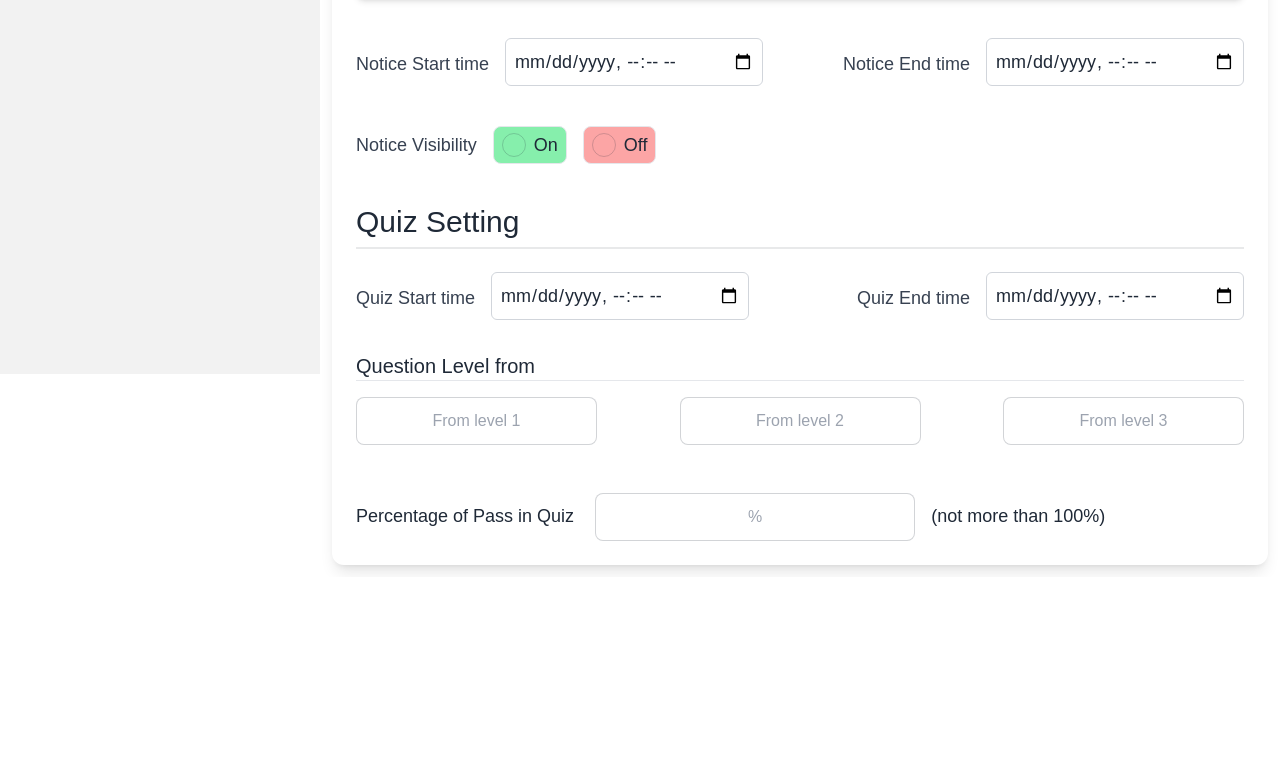
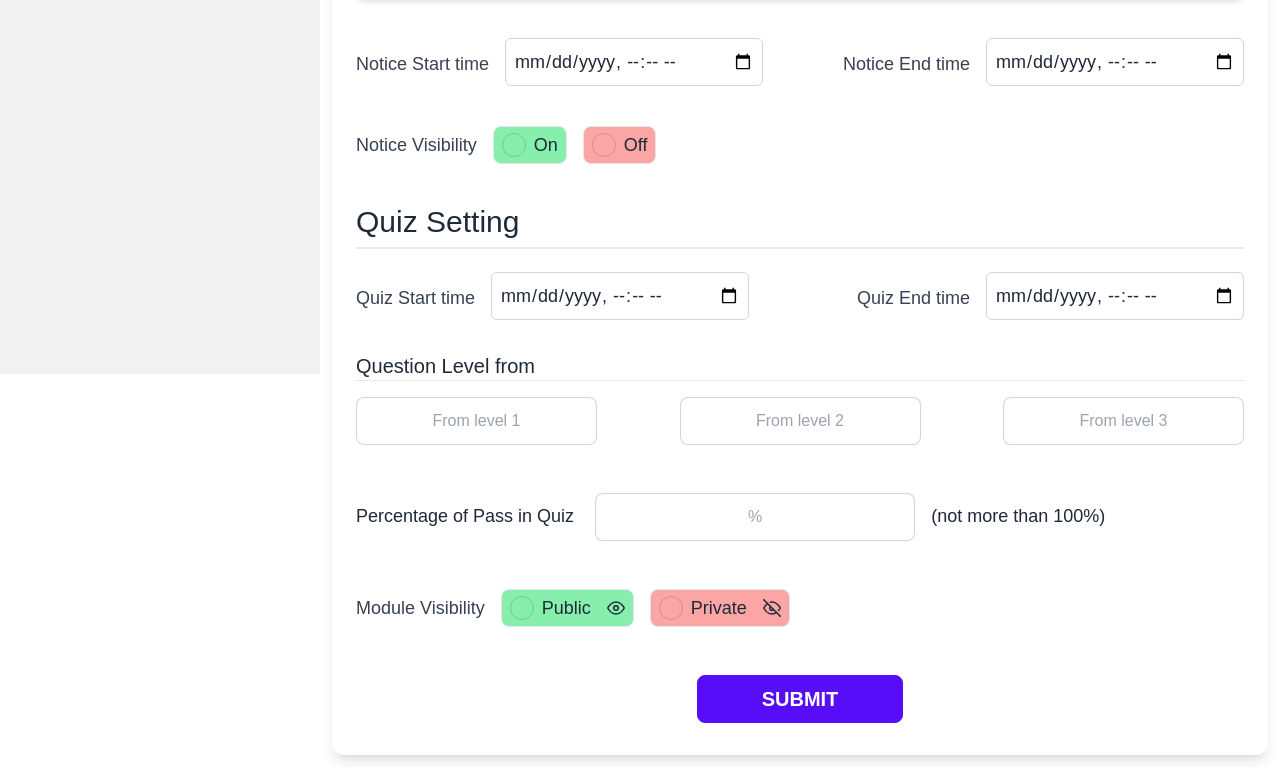
Before and after one commit to assraf-nur-p2m/Self-Assessment-Portal, a React (Vite) app: page /dashboard/create-module in a window 1280 px wide. Shown: the part 502-1269 px from the top of the page. Before the commit the page ends 1079 px from the top, so only its background shows below. Built offline with nearby package versions, Linux system fonts and the light colour scheme; no server answers.

Commit message:
adding handle form

```diff
--- a/src/Components/Admin/CreateModule.jsx
+++ b/src/Components/Admin/CreateModule.jsx
@@ -1,4 +1,5 @@
 import React, { useEffect, useState } from "react";
+import { FiEye, FiEyeOff } from "react-icons/fi";
 
 export default function CreateModule() {
   const [category, setCategory] = useState([]);
@@ -11,9 +12,14 @@ export default function CreateModule() {
       });
   }, []);
 
+  const handleCreateModule = (e) => {
+    e.preventDefault();
+  };
+
   return (
     <div>
       <div className="p-2 shadow-lg rounded-xl h-auto">
+        <form action="" onSubmit={handleCreateModule}>
           <div>
             <div className="form-control p-4">
               <label className="label mb-0">
@@ -72,7 +78,9 @@ export default function CreateModule() {
                 />
               </div>
               <div className="p-4 flex items-center gap-4">
-              <p className="mb-1 font-medium text-gray-700">Notice End time</p>
+                <p className="mb-1 font-medium text-gray-700">
+                  Notice End time
+                </p>
                 <input
                   type="datetime-local"
                   className="mb-2 border border-gray-300 p-2 rounded-md focus:ring focus:ring-indigo-200 focus:border-indigo-300 cursor-pointer"
@@ -175,12 +183,51 @@ export default function CreateModule() {
                         (not more than 100%)
                       </h2>
                     </div>
+
+                    <div className="mt-12">
+                      <div className="flex items-center gap-4">
+                        <label className="font-medium text-gray-700">
+                          Module Visibility
+                        </label>
+                        <label className="inline-flex items-center border px-2 cursor-pointer py-1 bg-green-300 rounded-lg">
+                          <input
+                            type="radio"
+                            className="radio text-indigo-500"
+                            name="visibility"
+                            value="on"
+                            z
+                          />
+                          <span className="ml-2 flex items-center">
+                            Public <FiEye className="ms-4" />{" "}
+                          </span>
+                        </label>
+                        <label className="inline-flex items-center border px-2 cursor-pointer bg-red-300 py-1 rounded-lg">
+                          <input
+                            type="radio"
+                            className="radio text-indigo-500"
+                            name="visibility"
+                            value="off"
+                          />
+                          <span className="ml-2 flex items-center">
+                            Private <FiEyeOff className="ms-4" />{" "}
+                          </span>
+                        </label>
                       </div>
                     </div>
                   </div>
                 </div>
               </div>
             </div>
+
+            <div className="text-center mt-8 mb-6">
+              <input
+                type="submit"
+                className="btn btn-primary px-16 mx-auto text-xl text-white"
+              />
+            </div>
+          </div>
+        </form>
+      </div>
     </div>
   );
 }
```
Lines whose indentation alone changed are shown as unchanged.
